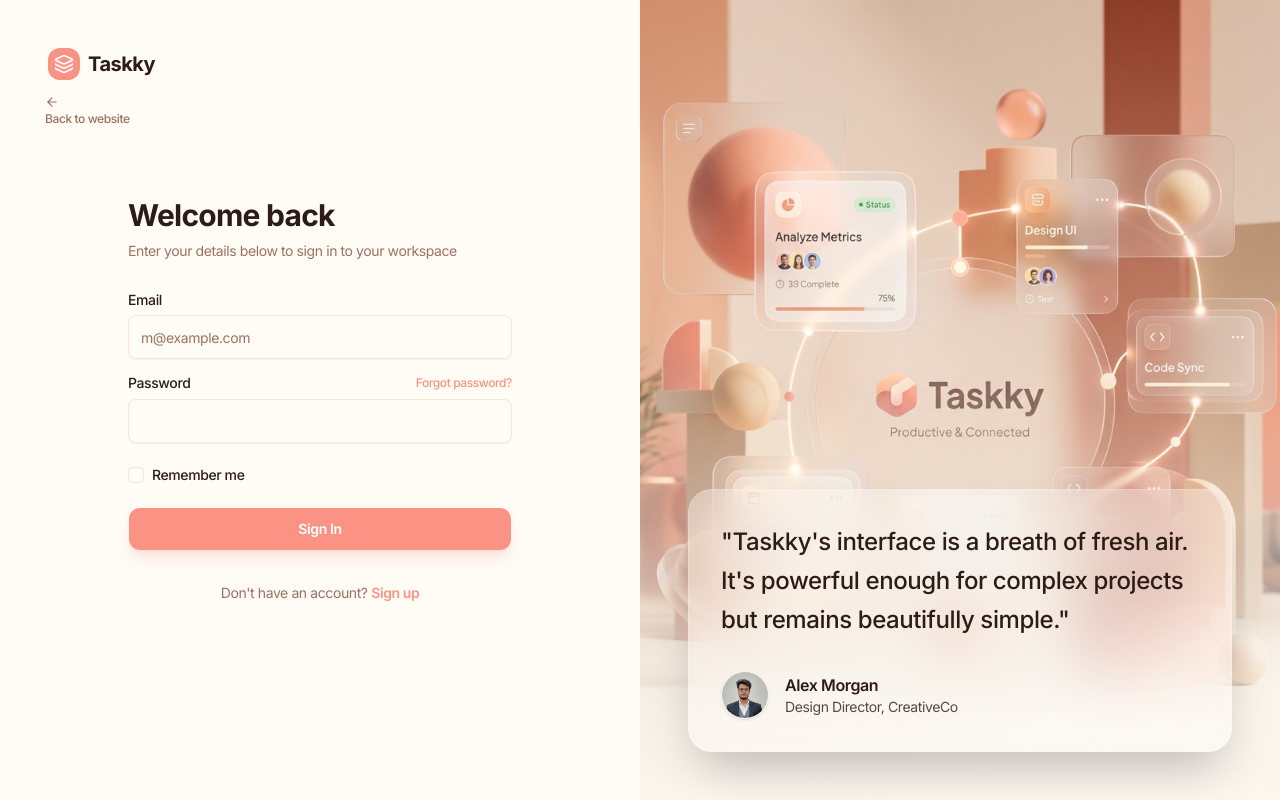
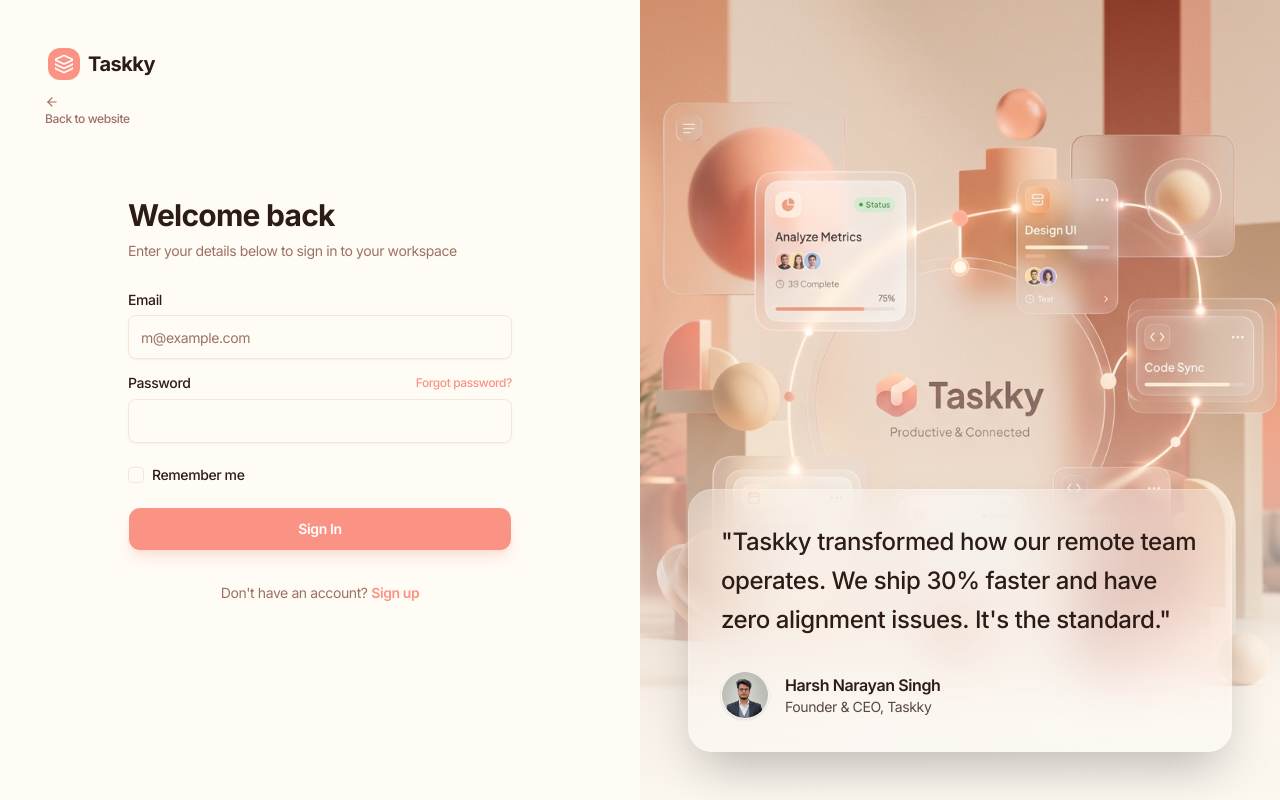
Before and after one commit to HarshNsingh001/Taskky, a React (Vite) app in the folder frontend/: page /login in a window 1280 px wide. Built offline with nearby package versions, Linux system fonts and the light colour scheme; no server answers.

Commit message:
UI: Update Login page testimonial with Founder & CEO profile

```diff
--- a/frontend/src/pages/Login.tsx
+++ b/frontend/src/pages/Login.tsx
@@ -148,15 +148,15 @@
             className="p-8 rounded-3xl border border-white/20 dark:border-white/10 shadow-2xl backdrop-blur-xl bg-white/30 dark:bg-black/40"
           >
             <blockquote className="text-xl md:text-2xl font-medium mb-8 text-foreground leading-relaxed">
-              "Taskky's interface is a breath of fresh air. It's powerful enough for complex projects but remains beautifully simple."
+              "Taskky transformed how our remote team operates. We ship 30% faster and have zero alignment issues. It's the standard."
             </blockquote>
             <div className="flex items-center gap-4">
               <div className="w-12 h-12 rounded-full overflow-hidden border border-white/40 shadow-sm">
-                <img src="/harsh.png" alt="User Avatar" className="w-full h-full object-cover" />
+                <img src="/harsh.png" alt="Harsh Narayan Singh" className="w-full h-full object-cover" />
               </div>
               <div>
-                <div className="font-semibold text-foreground">Alex Morgan</div>
-                <div className="text-sm text-foreground/80">Design Director, CreativeCo</div>
+                <div className="font-semibold text-foreground">Harsh Narayan Singh</div>
+                <div className="text-sm text-foreground/80">Founder & CEO, Taskky</div>
               </div>
             </div>
           </motion.div>
```
